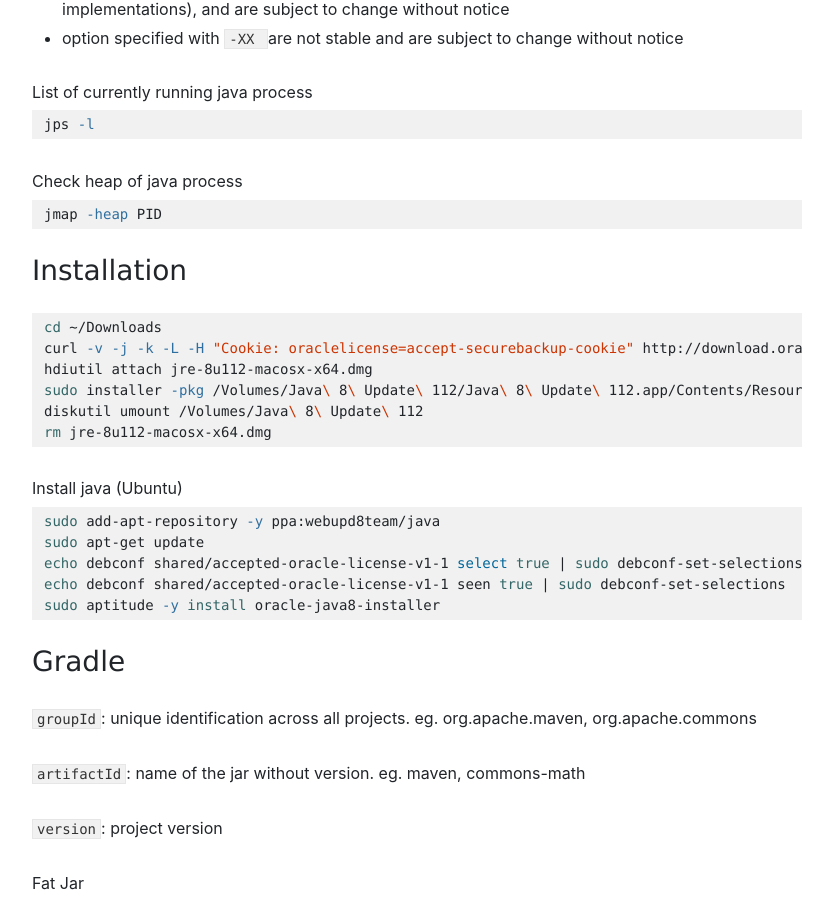
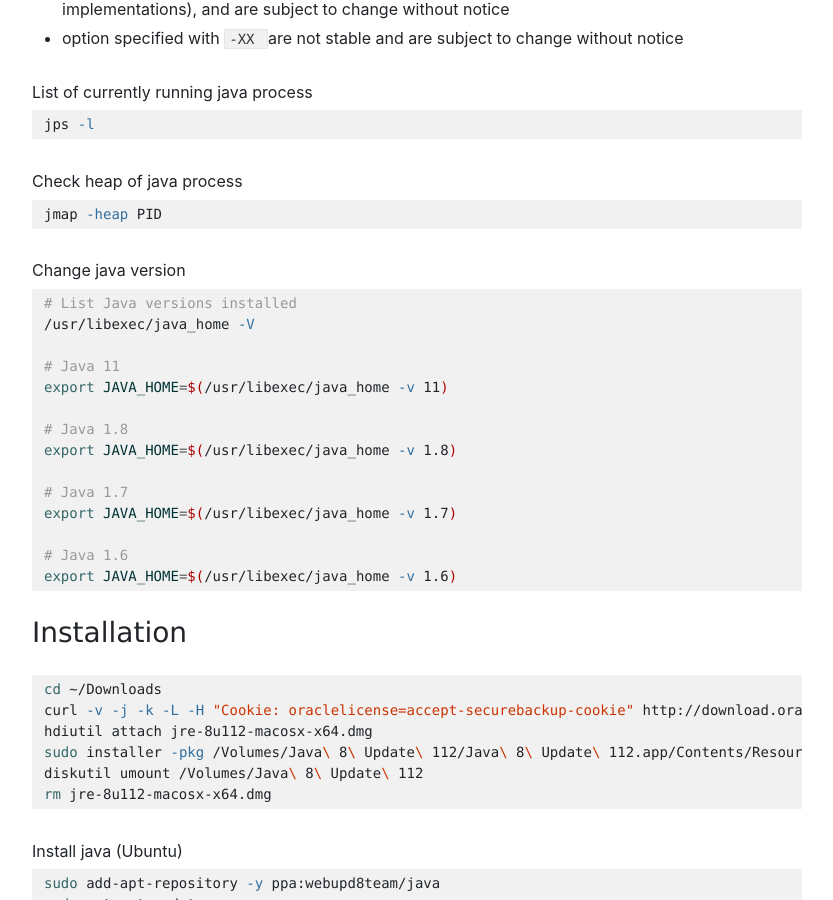
Before and after one commit to imantung/imantung.github.io, a Jekyll site: the page built from gist/java.md, in a window 1280 px wide and 900 px high, scrolled down 502 px. Shown: the whole window, without its empty margins (223-1056 px from the left). Built offline with Jekyll 4.4.1, drawn with Linux system fonts in a browser that asks for light colours.

Commit message:
update content

````diff
--- a/gist/java.md
+++ b/gist/java.md
@@ -19,6 +19,24 @@
 Check heap of java process
 ```sh
 jmap -heap PID
+```
+
+Change java version
+```bash
+# List Java versions installed
+/usr/libexec/java_home -V
+
+# Java 11
+export JAVA_HOME=$(/usr/libexec/java_home -v 11)
+
+# Java 1.8
+export JAVA_HOME=$(/usr/libexec/java_home -v 1.8)
+
+# Java 1.7
+export JAVA_HOME=$(/usr/libexec/java_home -v 1.7)
+
+# Java 1.6
+export JAVA_HOME=$(/usr/libexec/java_home -v 1.6)
 ```
 
 ### Installation
````
